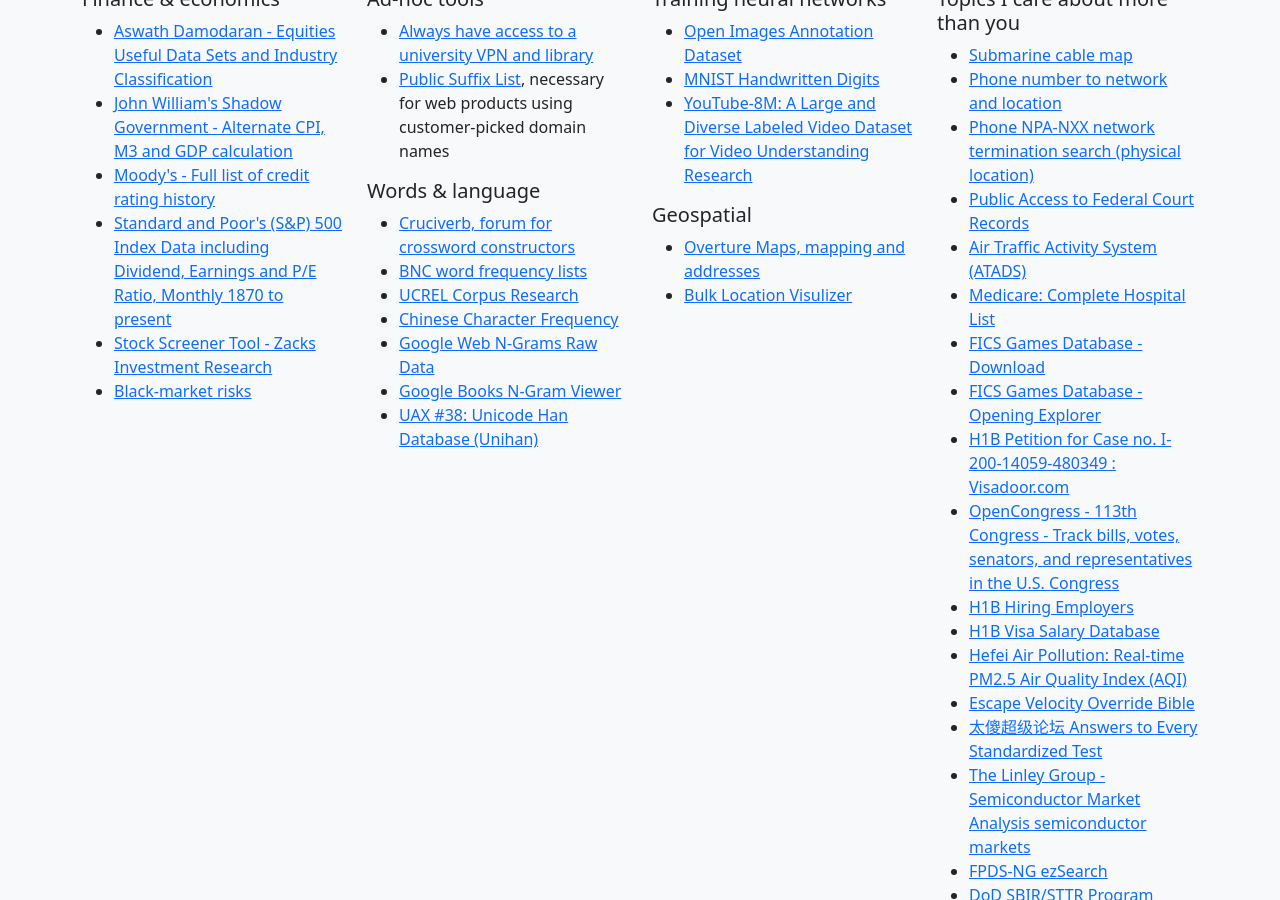
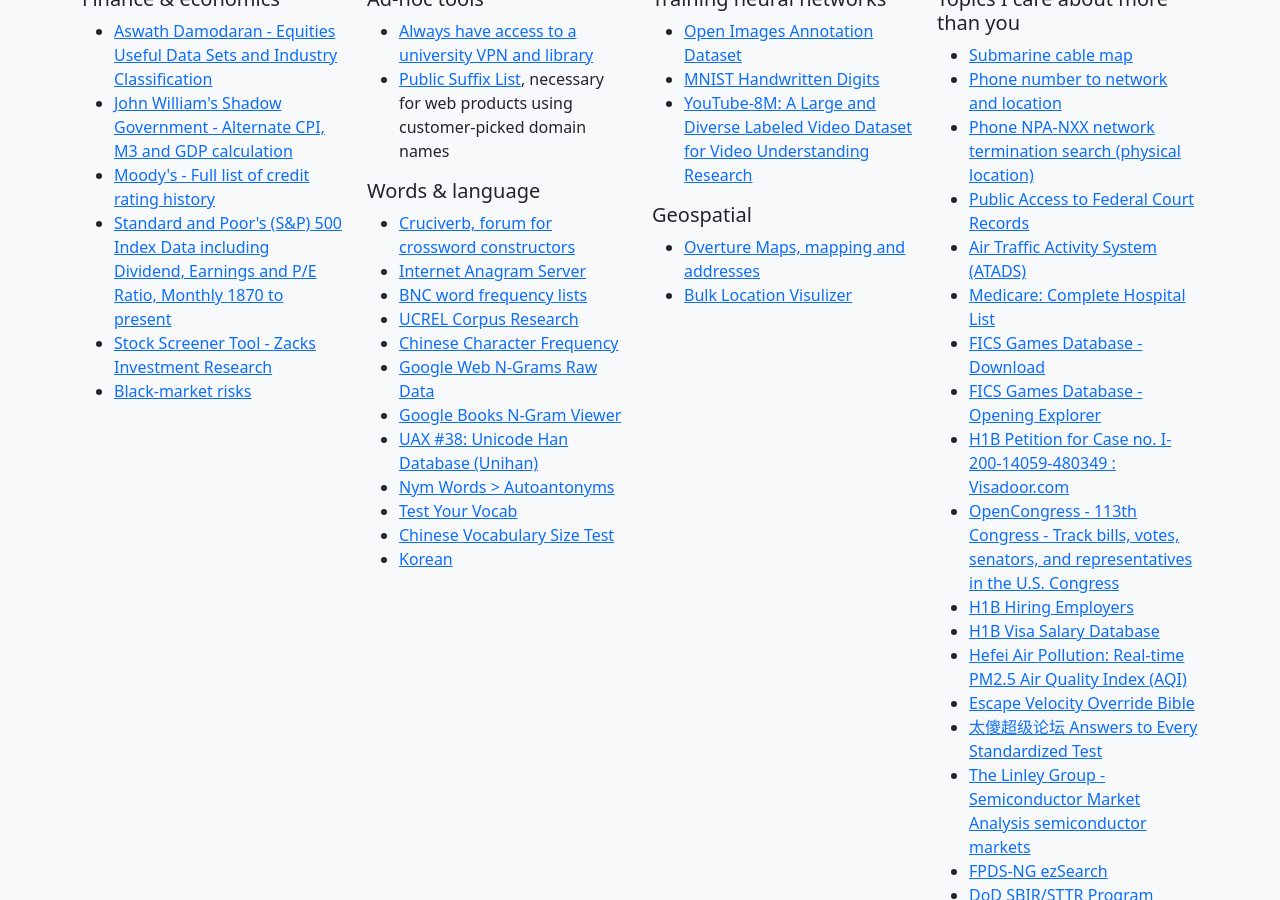
Before and after one commit to fulldecent/phor.net, a Jekyll site: the page built from bookmarks.html, in a window 1280 px wide and 900 px high, scrolled down 4489 px. Built offline with Jekyll 4.4.1, drawn with Linux system fonts in a browser that asks for light colours; comment, search, counter and statistics services are not loaded.

Commit message:
more faves

```diff
--- a/bookmarks.html
+++ b/bookmarks.html
@@ -566,6 +566,7 @@
       <h3 class="h5">Words &amp; language</h3>
       <ul>
         <li><a href='https://www.cruciverb.com'>Cruciverb, forum for crossword constructors</a></li>
+        <li><a href='https://www.rinksworks.com/words/'>Internet Anagram Server</a></li>
         <li><a href='https://www.kilgarriff.co.uk/bnc-readme.html'>BNC word frequency lists</a></li>
         <li><a href='https://ucrel.lancs.ac.uk/'>UCREL Corpus Research</a></li>
         <li><a href='https://lingua.mtsu.edu/chinese-computing/statistics/char/list.php?Which=MO'>Chinese Character
@@ -576,6 +577,10 @@
             href='https://books.google.com/ngrams/graph?content=variety+meats&year_start=1800&year_end=2008&corpus=17&smoothing=3&direct_url=t1%253B%252Cvariety%20meats%253B%252Cc0'>Google
             Books N-Gram Viewer</a></li>
         <li><a href='https://unicode.org/reports/tr38/#kHanyuPinlu'>UAX #38: Unicode Han Database (Unihan)</a></li>
+        <li><a href="https://www.fun-with-words.com/nym_autoantonyms.html">Nym Words &gt; Autoantonyms</a></li>
+        <li><a href='http://testyourvocab.com/result'>Test Your Vocab</a></li>
+        <li><a href='https://www.arealme.com/chinese-vocabulary-size-test/en/'>Chinese Vocabulary Size Test</a></li>
+        <li><a href='https://www.howtostudykorean.com/unit0/unit0lesson1/'>Korean</a></li>
       </ul>
     </div>
     <div class="col">
```
